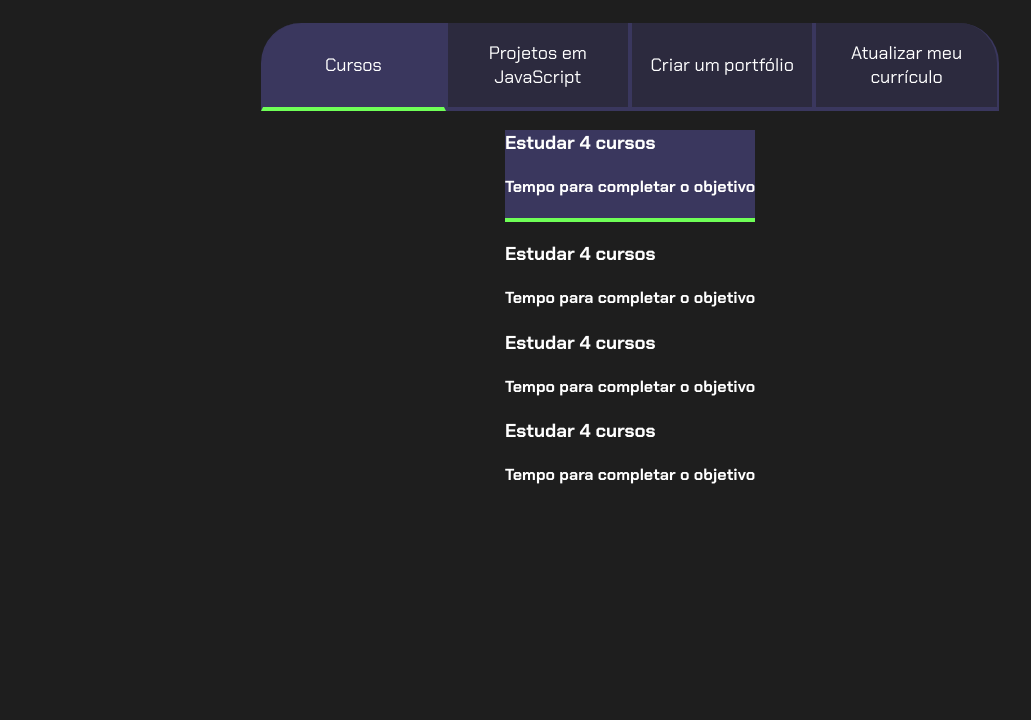
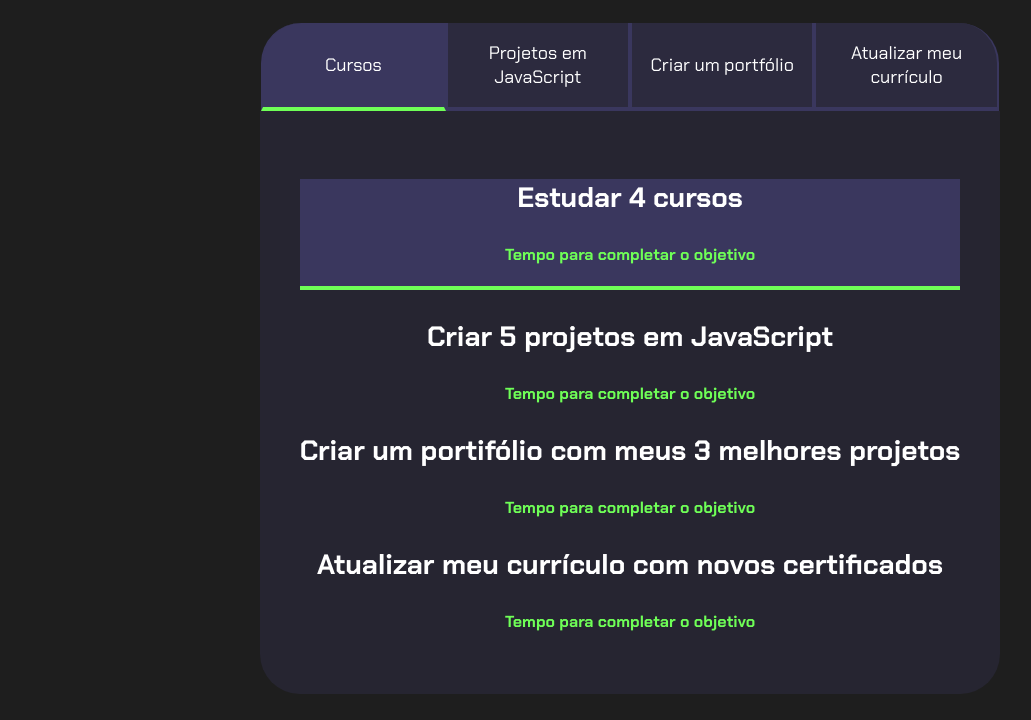
Before and after one commit to guilhermeredua/3D-Meus-objetivos, a plain HTML site: page index.html in a window 1280 px wide. Shown: the part 80-800 px from the top of the page, without its empty margins (10-1041 px from the left). Drawn offline with Linux system fonts and the light colour scheme.

Commit message:
03/04/2024
03/04/2024

```diff
--- a/index.html
+++ b/index.html
@@ -36,29 +36,45 @@
 
    <h4 class="aba-conteudo-titulo-secundario">Tempo para completar o objetivo</h4>
 
+      <div class="contador">
+
+      </div>
+
       </div>
 
       <div class="aba-conteudo">
 
-      <h3 class="aba-conteudo-titulo-principal">Estudar 4 cursos </h3>
+      <h3 class="aba-conteudo-titulo-principal">Criar 5 projetos em JavaScript </h3>
 
       <h4 class="aba-conteudo-titulo-secundario">Tempo para completar o objetivo</h4>
+
+        <div class="contador">
+
+        </div>
 
         </div>
 
       <div class="aba-conteudo">
 
-      <h3 class="aba-conteudo-titulo-principal">Estudar 4 cursos </h3>
+      <h3 class="aba-conteudo-titulo-principal">Criar um portifólio com meus 3 melhores projetos </h3>
 
       <h4 class="aba-conteudo-titulo-secundario">Tempo para completar o objetivo</h4>
+
+        <div class="contador">
+
+        </div>
 
         </div>
 
       <div class="aba-conteudo">
 
-      <h3 class="aba-conteudo-titulo-principal">Estudar 4 cursos </h3>
+      <h3 class="aba-conteudo-titulo-principal">Atualizar meu currículo com novos certificados</h3>
 
       <h4 class="aba-conteudo-titulo-secundario">Tempo para completar o objetivo</h4>
+
+        <div class="contador">
+
+        </div>
 
         </div>
 
--- a/style.css
+++ b/style.css
@@ -70,3 +70,23 @@ body {
   background-color: var(--botao-ativo);
   border-bottom: 4px solid var(--verde);
 }
+
+.abas-textos {
+background-color: var(--texto-fundo);
+  padding: 40px;
+  border-radius: 0 0 40px 40px;
+}
+
+.aba-conteudo {
+
+}
+
+.aba-conteudo-titulo-principal {
+  font-size: 28px;
+  text-align: center;
+}
+
+.aba-conteudo-titulo-secundario {
+  text-align: center;
+  color: var(--verde);
+}
```
